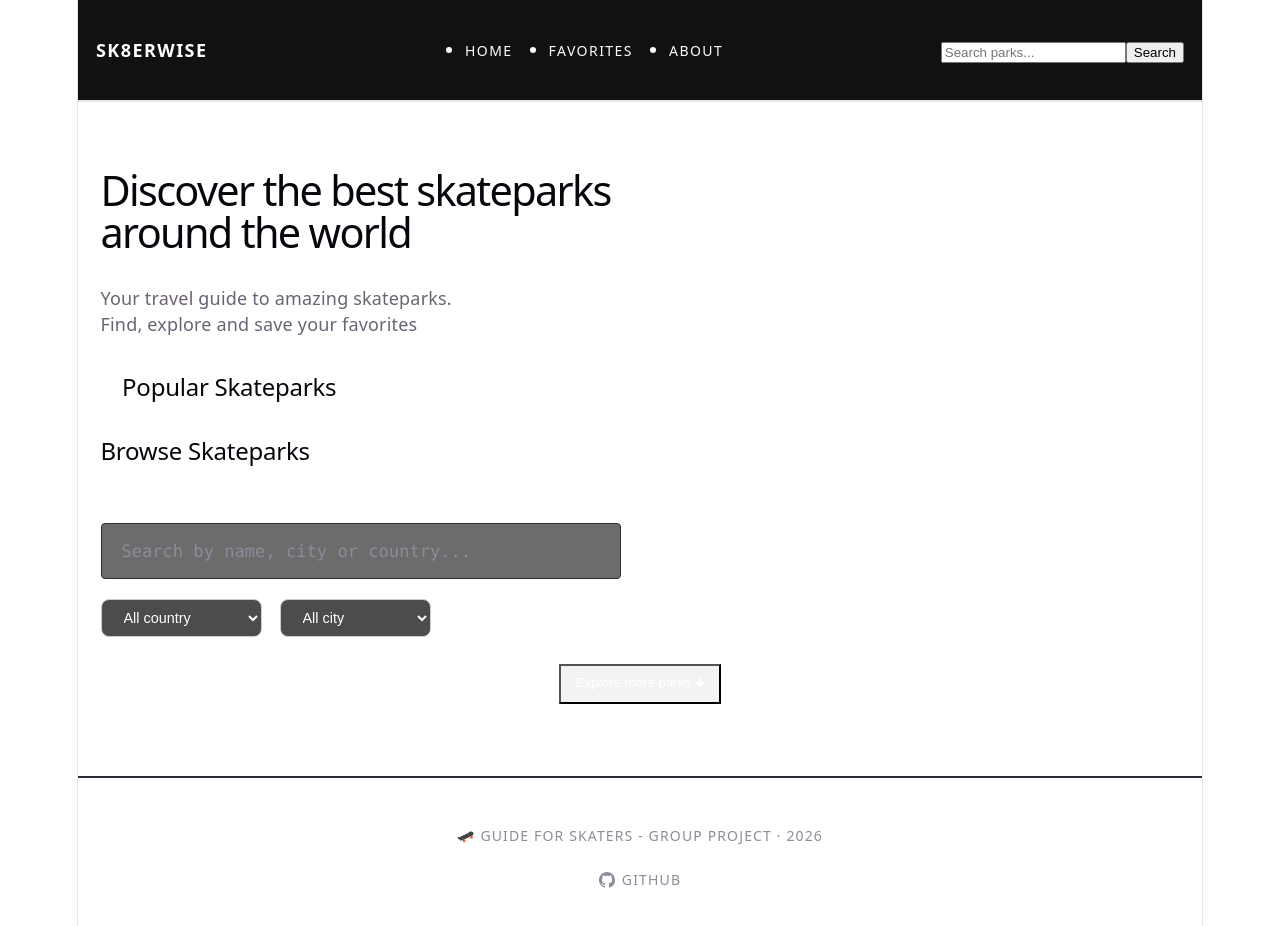
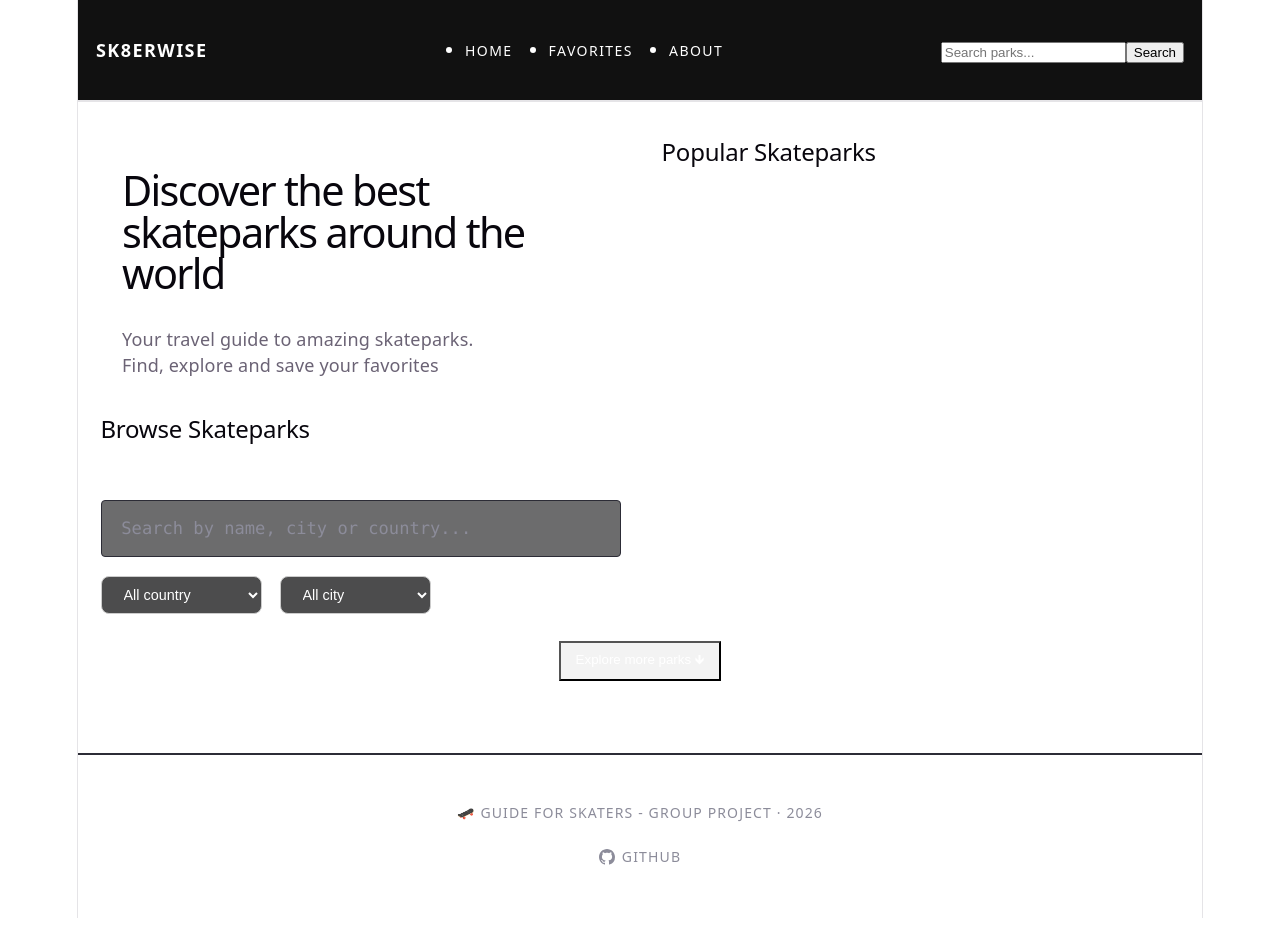
Before and after one commit to Willsky013/Sk8erWise-website, a React (Vite) app: page / in a window 1280 px wide. Shown: the top 926 px of the page. Built offline with nearby package versions, Linux system fonts and the light colour scheme.

Commit message:
Revert "Improv Home.css styles"

```diff
--- a/src/pages/pages-css/Home.css
+++ b/src/pages/pages-css/Home.css
@@ -1,11 +1,10 @@
-#hero {
-  display: block;
-  text-align: left;
+#hero{
+    display: flex;
+    text-align: left;
 }
-
-#hero-Text {
-  max-width: 520px;
-  margin: 0 0 2rem 0;
+#hero-Text{
+    width: 50%;
+    margin: 0 2%;
 }
 #popular-Skateparks{
     width: 50%;
```
